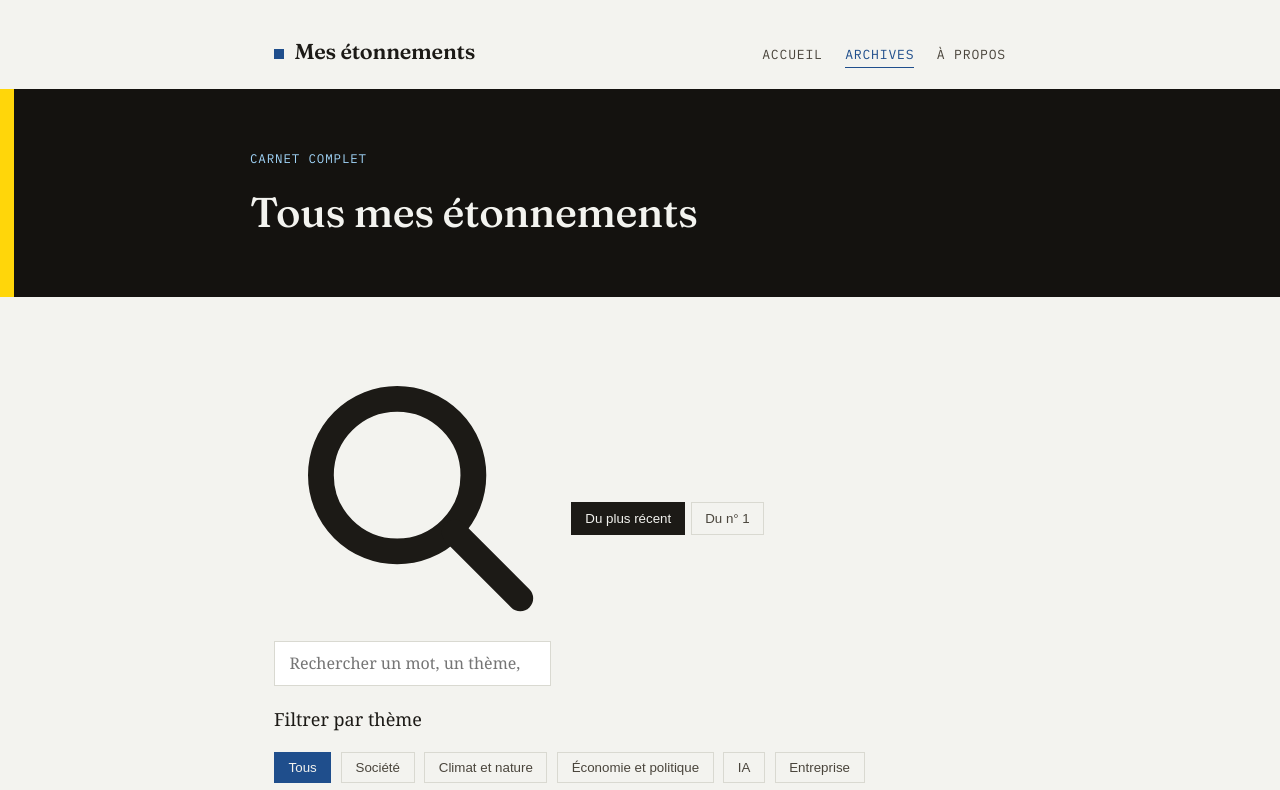
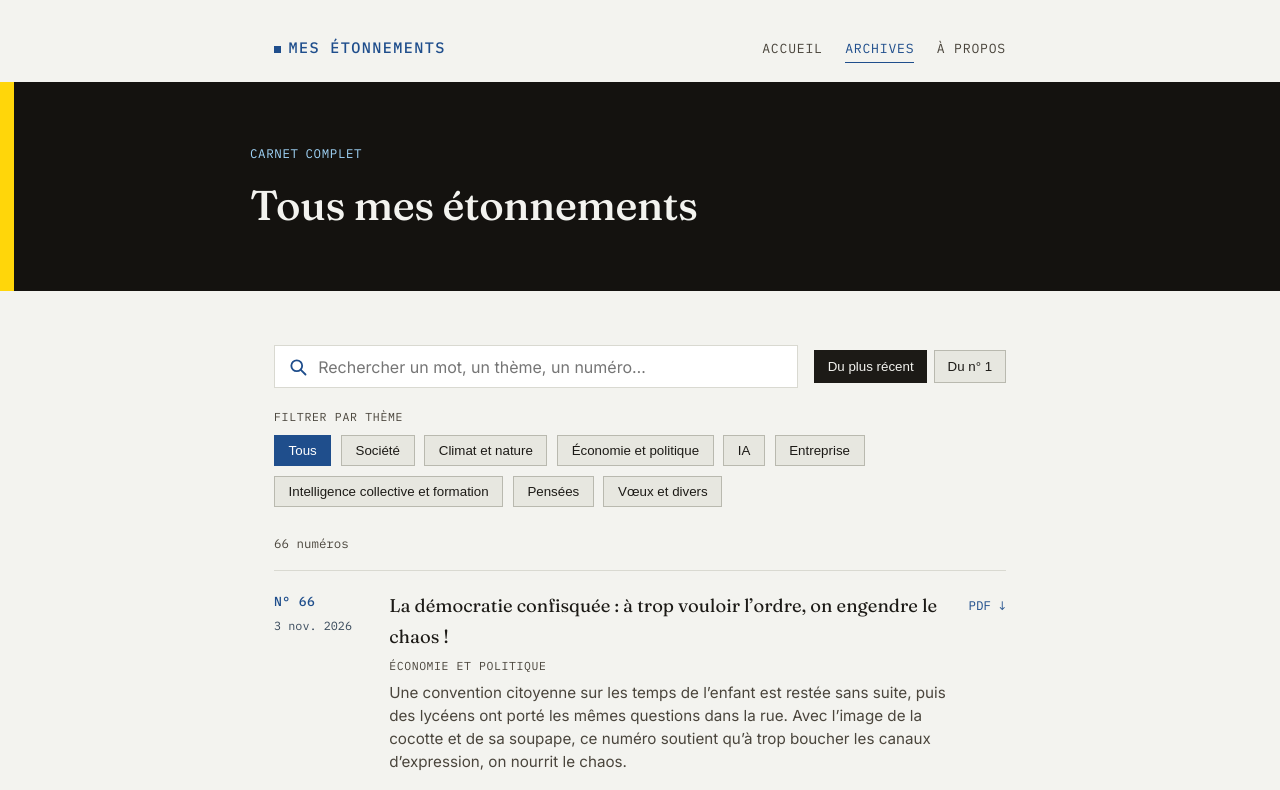
Before and after one commit to gillesschacherer-articles/mes-etonnements, a plain HTML site: page archives.html in a window 1280 px wide. Shown: the top 790 px of the page. Drawn offline with Linux system fonts and the light colour scheme.

Commit message:
Add files via upload

```diff
--- a/assets/style.css
+++ b/assets/style.css
@@ -1,5 +1,5 @@
 /* =========================================================
-   Mes étonnements — feuille de style
+   Mes étonnements : feuille de style
    Palette : encre / papier / rouille (marginalia)
    ========================================================= */
 
@@ -535,3 +535,68 @@ button:focus-visible {
 
 .hero .eyebrow { max-width: none; }
 .hero .eyebrow { letter-spacing: 0.07em; font-size: 0.78rem; }
+
+
+/* =========================================================
+   Retouches (v4) : Inter, nom en haut, sous-titre, filtres, loupe
+   ========================================================= */
+:root { --body: "Inter", system-ui, -apple-system, "Segoe UI", Roboto, Arial, sans-serif; }
+body { font-size: 17px; line-height: 1.65; }
+
+.brand {
+  font-family: var(--mono);
+  font-size: 0.95rem;
+  font-weight: 500;
+  text-transform: uppercase;
+  letter-spacing: 0.09em;
+  color: var(--brick);
+}
+.brand:hover { color: var(--brick-soft); }
+
+.hero .eyebrow { letter-spacing: 0.05em; word-spacing: -0.1em; }
+.hero .lede {
+  max-width: 66ch;
+  text-align: justify;
+  hyphens: auto;
+  -webkit-hyphens: auto;
+}
+@media (max-width: 640px) {
+  .hero .lede { text-align: left; hyphens: manual; -webkit-hyphens: manual; }
+}
+
+.filters-label {
+  font-family: var(--mono);
+  font-size: 0.72rem;
+  text-transform: uppercase;
+  letter-spacing: 0.06em;
+  color: var(--ink-soft);
+  margin: 0 0 0.55rem;
+}
+.filters { margin-bottom: 1.6rem; }
+.filters button {
+  background: #e7e7e0;
+  border: 1px solid #b9b9af;
+  color: var(--ink);
+}
+.filters button:hover { border-color: var(--brick); color: var(--brick); background: #e1e1d9; }
+.filters button[aria-pressed="true"] {
+  background: var(--brick);
+  border-color: var(--brick);
+  color: #fff;
+}
+
+.searchbox { position: relative; flex: 1 1 260px; }
+.searchbox .mag {
+  position: absolute;
+  left: 0.9rem;
+  top: 50%;
+  transform: translateY(-50%);
+  width: 20px; height: 20px;
+  color: var(--brick);
+  pointer-events: none;
+}
+.searchbox .search { width: 100%; padding-left: 2.7rem; flex: none; }
+
+.sort button { background: #e7e7e0; border: 1px solid #b9b9af; color: var(--ink); }
+.sort button:hover { border-color: var(--brick); color: var(--brick); }
+.sort button[aria-pressed="true"] { background: var(--ink); border-color: var(--ink); color: var(--paper); }
```
